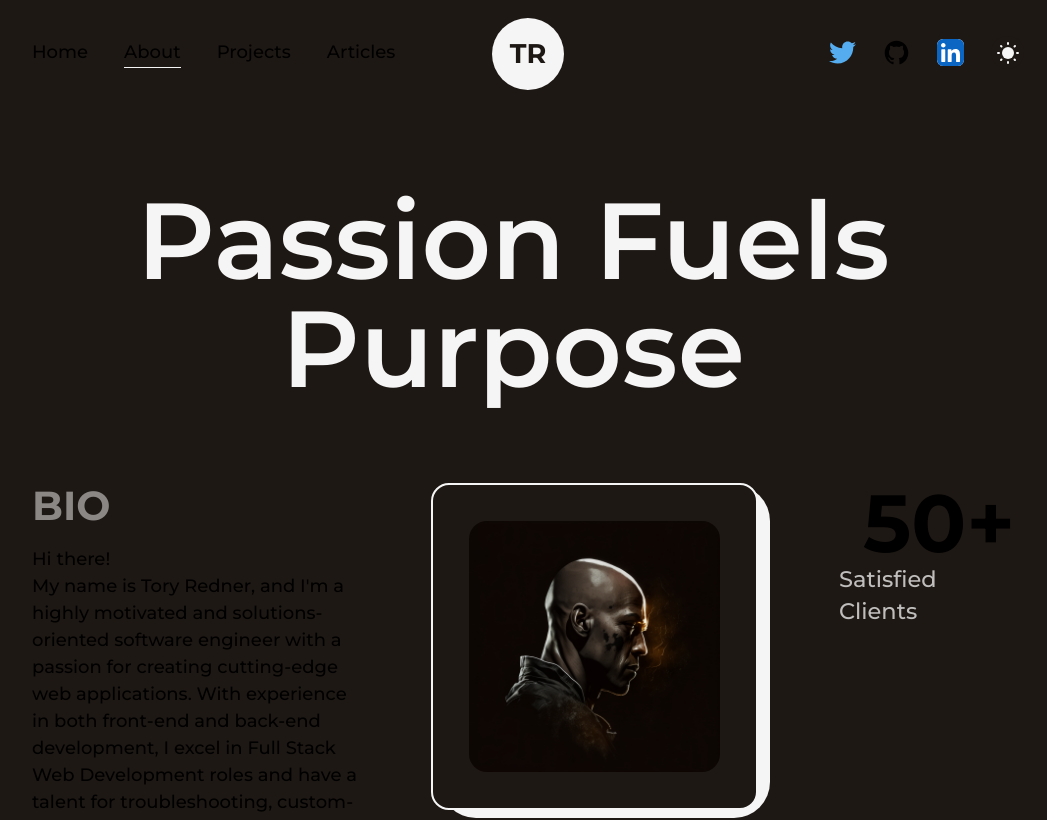
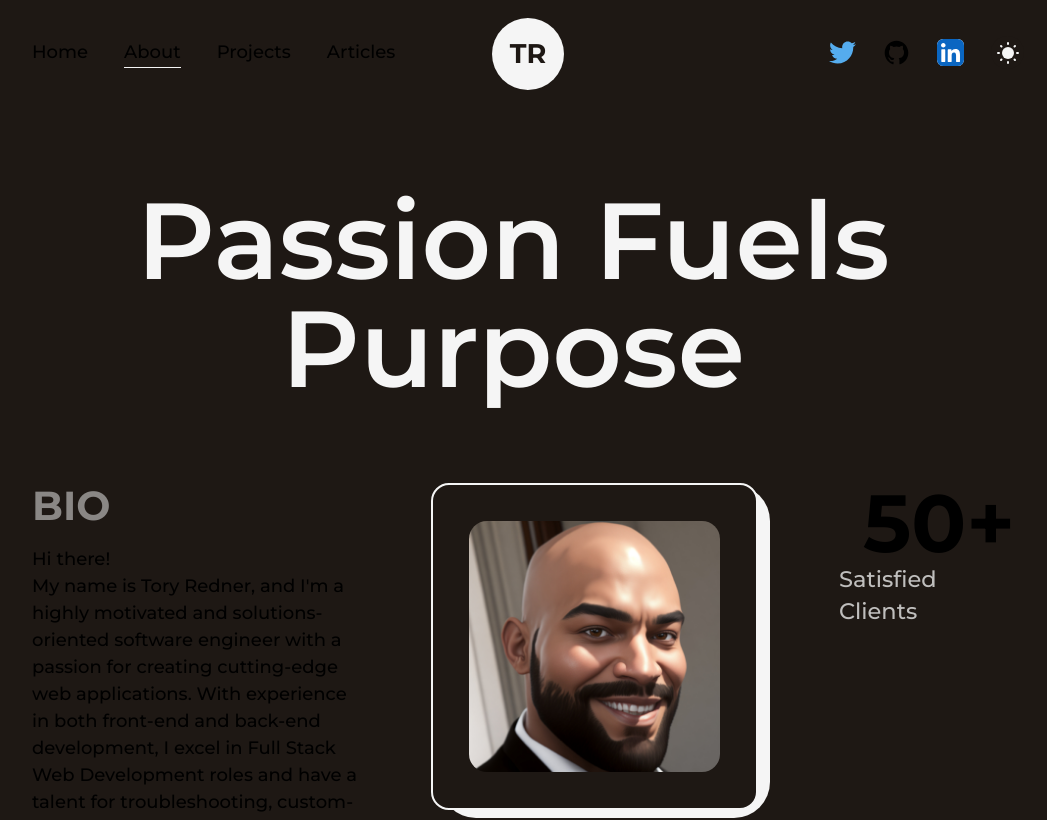
Before and after one commit to tch180/Portfolio-2023, a Next.js app: page /about in a window 1280 px wide. Shown: the top 820 px of the page, without its empty margins (112-1159 px from the left). Built offline with nearby package versions, Linux system fonts and the light colour scheme.

Commit message:
update bio pic

```diff
--- a/src/pages/about.js
+++ b/src/pages/about.js
@@ -9,6 +9,7 @@ import Skills from "@/components/Skills";
 import Experience from "@/components/Experience";
 import Education from "@/components/Education";
 import TransitionEffect from "@/components/TransitionEffect";
+import selife from '../../public/images/profile/me1AI.jpg'
 
 const AnimatedNumbers = ({ value }) => {
   const ref = useRef(null);
@@ -83,7 +84,7 @@ const about = () => {
             <div className="col-span-3 relative h-max rounded-2xl border-2 border-solid border-light bg-dark p-8 dark:bg-black dark:border-light xl:col-span-4 md:order-1 md:col-span-8">
               <div className="absolute top-0 -right-3 -z-10 w-[102%] h-[103%] rounded-[2rem] bg-light dark:bg-dark  " />
               <Image
-                src={iceman}
+                src={selife}
                 alt="Picture of Tory "
                 className="w-full h-auto rounded-2xl"
                 priority
--- a/src/pages/projects.js
+++ b/src/pages/projects.js
@@ -142,8 +142,8 @@ const projects = () => {
                 type="Project"
                 title="Eagle Dashboard"
                 img={dashboard1}
-                link="/"
-                github="/"
+                link="!#"
+                github="https://github.com/tch180/EagleGroup"
               />
             </div>
             <div className="col-span-6 sm:col-span-12">
@@ -164,7 +164,7 @@ const projects = () => {
                 summary="Lorem ipsum dolor sit amet consectetur adipisicing elit. Quisquam, voluptatum.Lorem ipsum dolor sit amet consectetur adipisicing elit. Quisquam, voluptatum.Lorem ipsum dolor sit amet consectetur adipisicing elit. Quisquam, voluptatum.Lorem ipsum dolor sit amet consectetur adipisicing elit. Quisquam, voluptatum.Lorem ipsum dolor sit amet consectetur adipisicing elit. Quisquam, voluptatum."
                 img={fosterConnect}
                 link="/"
-                github="/"
+                github="https://github.com/tch180/fosterConnect"
               />
             </div>
             <div className="col-span-6 sm:col-span-12">
```
Also changed, not shown: public/images/profile/me1AI.jpg (added).
